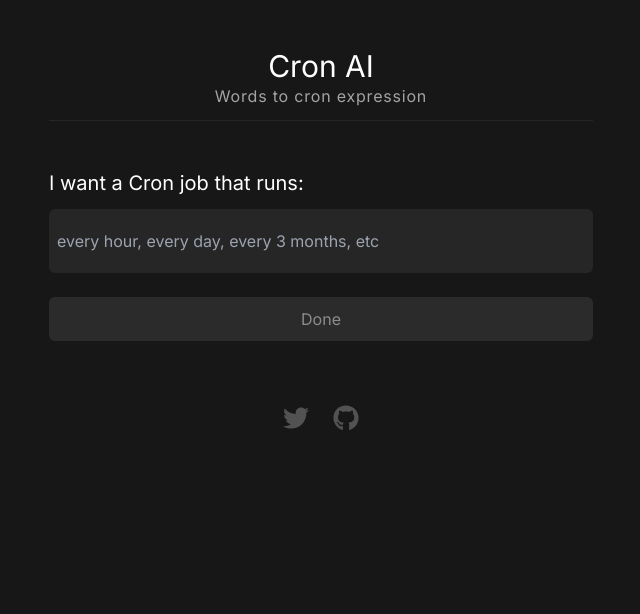
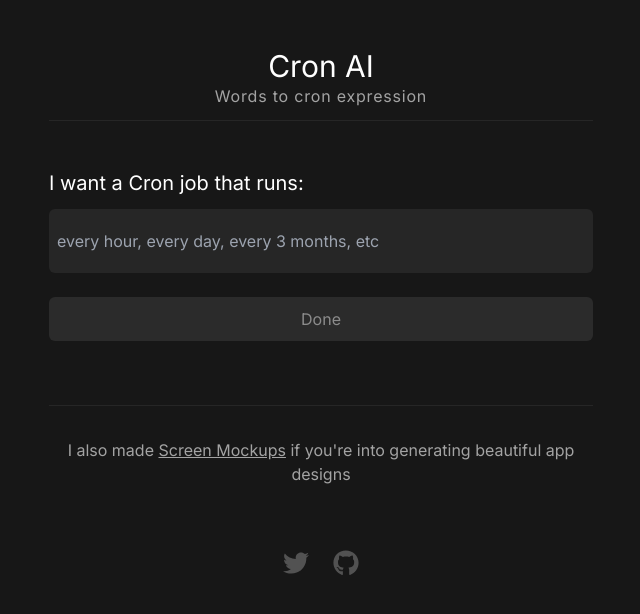
Before and after one commit to rodgetech/cron-ai, a Next.js app: page / in a window 1280 px wide. Shown: the top 614 px of the page, without its empty margins (319-959 px from the left). Built offline with nearby package versions, Linux system fonts and the light colour scheme.

Commit message:
Add footer to homepage with link to Screen Mockups for app design generation

```diff
--- a/app/page.tsx
+++ b/app/page.tsx
@@ -115,6 +115,21 @@ export default function Home() {
           </div>
         </form>
       </div>
+
+      <footer className="mt-16 border-t border-neutral-800 pt-8 text-center">
+        <p className="text-neutral-400">
+          I also made{" "}
+          <a
+            href="https://screenmockups.app/"
+            target="_blank"
+            rel="noopener noreferrer"
+            className=" hover:text-neutral-300 underline"
+          >
+            Screen Mockups
+          </a>{" "}
+          if you&apos;re into generating beautiful app designs
+        </p>
+      </footer>
     </main>
   );
 }
```
Also changed, not shown: 1 other file (tests, documents, lock files or other folders).
